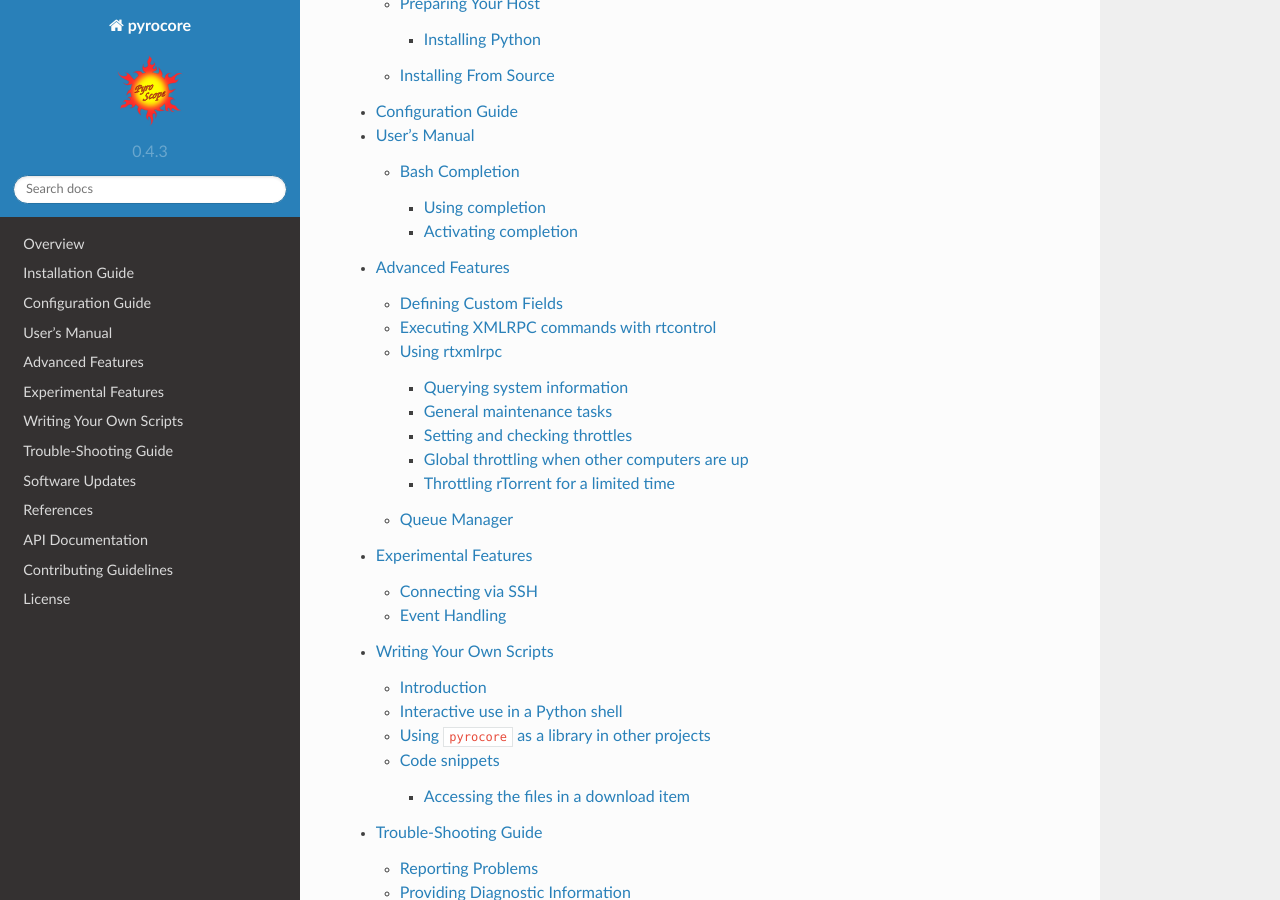
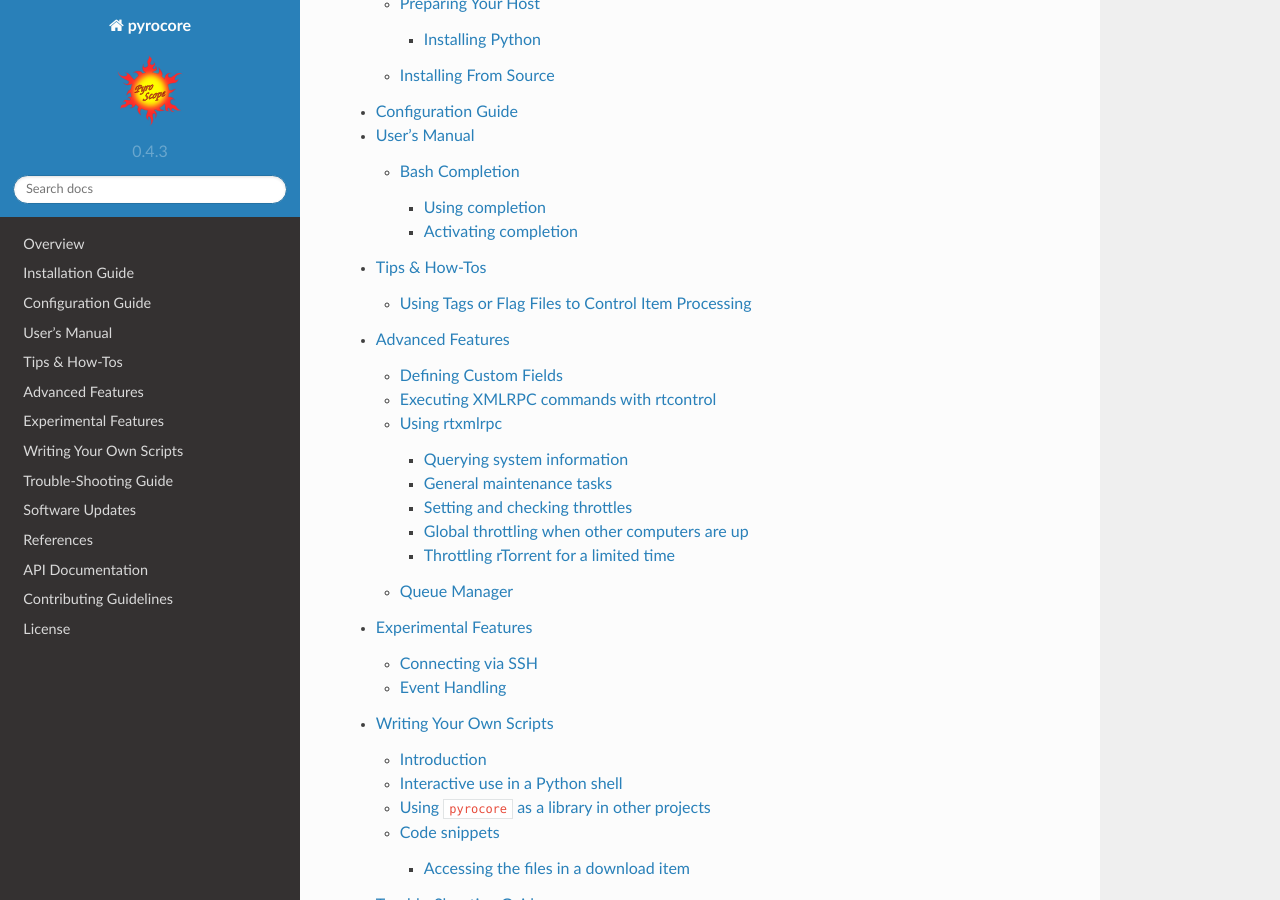
Before and after one commit to pyroscope/pyrocore, a Sphinx documentation site: the page built from docs/index.rst, in a window 1280 px wide and 900 px high, scrolled down 747 px. Built offline with Sphinx 7.4.7 and the Read the Docs theme 2.0.0, drawn with Linux system fonts in a browser that asks for light colours; part of the change alters nothing that is shown.

Commit message:
howto: Using Tags or Flag Files to Control Item Processing

```diff
--- /dev/null
+++ b/docs/howto.rst
@@ -0,0 +1,48 @@
+Tips & How-Tos
+==============
+
+
+Using Tags or Flag Files to Control Item Processing
+---------------------------------------------------
+
+If you want to perform some actions on download items exactly once,
+you can use tags or flag files to mark them as handled.
+The basic pattern works like this:
+
+.. code-block:: shell
+
+    #! /usr/bin/env bash
+    guard="handled"
+    …
+
+    rtcontrol --from-view complete -qohash tagged=\!$guard | \
+    while read hash; do
+        …
+
+        # Mark item as handled
+        rtcontrol -q hash=$hash --tag "$guard" --flush --yes --cron
+    done
+
+A variant of this is to use a flag file in the download's directory –
+such a file can be created and checked by simply poking the file system, which
+can have advantages in some situations. To check for the existance
+of that file, add a custom field to your ``config.py`` as follows::
+
+    def is_synced(obj):
+        "Check for .synced file."
+        pathname = obj.path
+        if pathname and os.path.isdir(pathname):
+            return os.path.exists(os.path.join(pathname, '.synced'))
+        else:
+            return False if pathname else None
+
+    yield engine.DynamicField(engine.untyped, "is_synced", "does download have a .synced flag file?",
+        matcher=matching.BoolFilter, accessor=is_synced,
+        formatter=lambda val: "SYNC" if val else "????" if val is None else "!SYN")
+
+The condition ``is_synced=no`` is then used instead of the ``tagged`` one in the bash snippet above,
+and setting the flag is a simple ``touch``. Add a ``rsync`` call to the ``while`` loop in the example
+and you have a cron job that can be used to transfer completed items to another host *exactly once*.
+Note that this only works for multi-file items, since a data directory is assumed –
+supporting single-file items is left as an exercise for the reader.
+See :ref:`CustomFields` for more details regarding custom fields.
--- a/docs/index.rst
+++ b/docs/index.rst
@@ -35,6 +35,7 @@ Contents of This Manual
     installation
     setup
     usage
+    howto
     advanced
     experimental
     scripts
```
